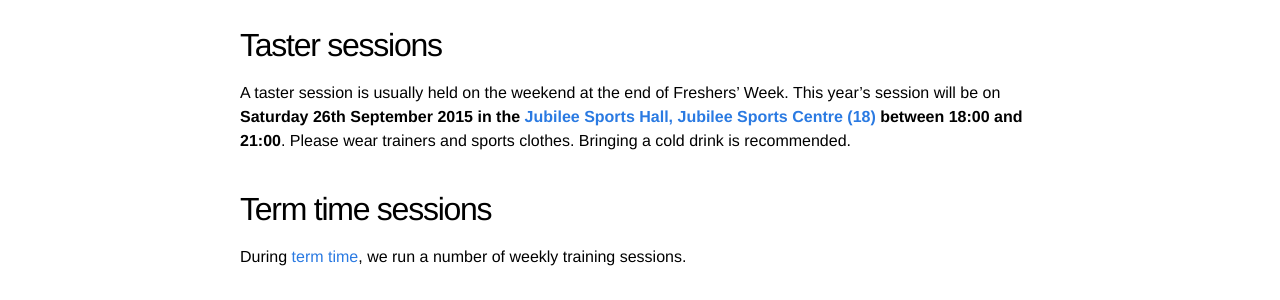
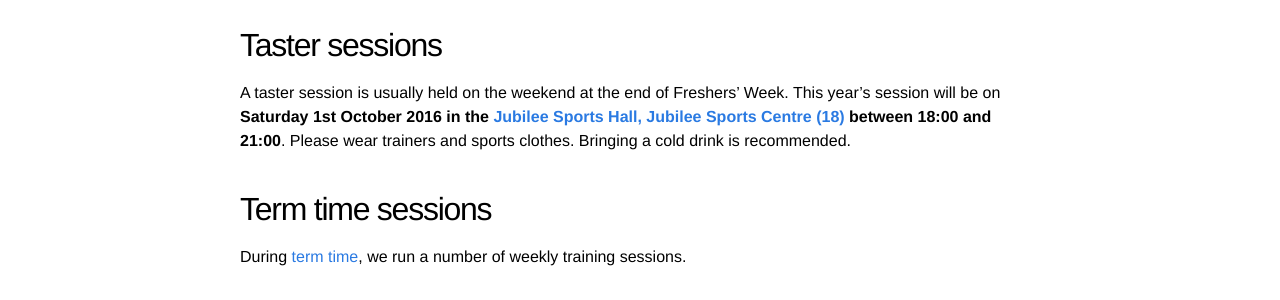
Before and after one commit to sotonfencing/sotonfencing.github.io, a Jekyll site: the page built from training.md, in a window 1280 px wide. Shown: the part 301-601 px from the top of the page. Built offline with Jekyll 4.4.1, drawn with Linux system fonts in a browser that asks for light colours.

Commit message:
Taster Session 2016
Updated the date to reflect this years taster session date

```diff
--- a/training.md
+++ b/training.md
@@ -12,7 +12,7 @@ Please wear trainers and sports clothes to training sessions. Jeans should not b
 Taster sessions
 ---------------
 
-A taster session is usually held on the weekend at the end of Freshers' Week. This year's session will be on **Saturday 26th September 2015 in the [Jubilee Sports Hall, Jubilee Sports Centre (18)][JubileeSportsHall] between 18:00 and 21:00**. Please wear trainers and sports clothes. Bringing a cold drink is recommended.
+A taster session is usually held on the weekend at the end of Freshers' Week. This year's session will be on **Saturday 1st October 2016 in the [Jubilee Sports Hall, Jubilee Sports Centre (18)][JubileeSportsHall] between 18:00 and 21:00**. Please wear trainers and sports clothes. Bringing a cold drink is recommended.
 
 Term time sessions
 ------------------
```
